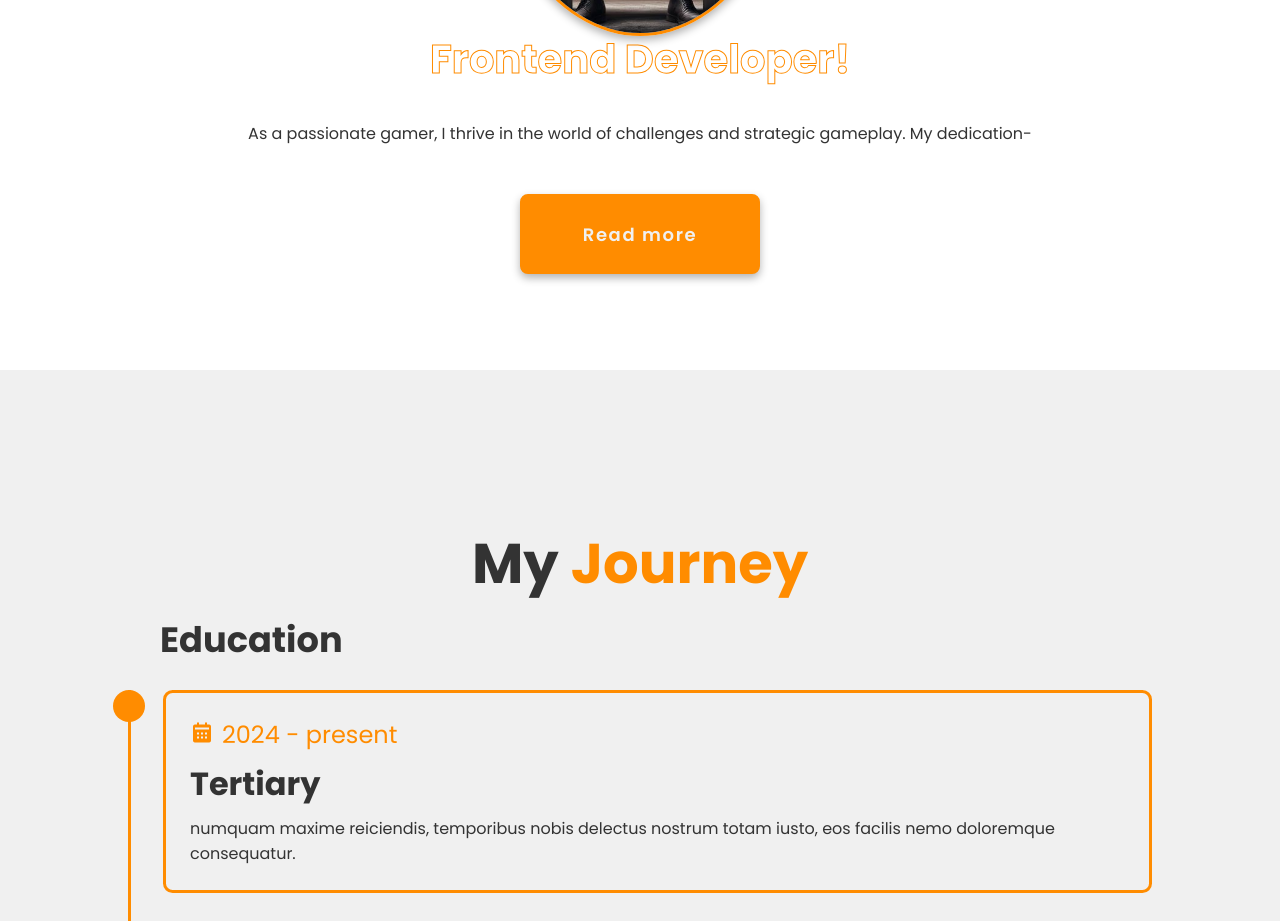
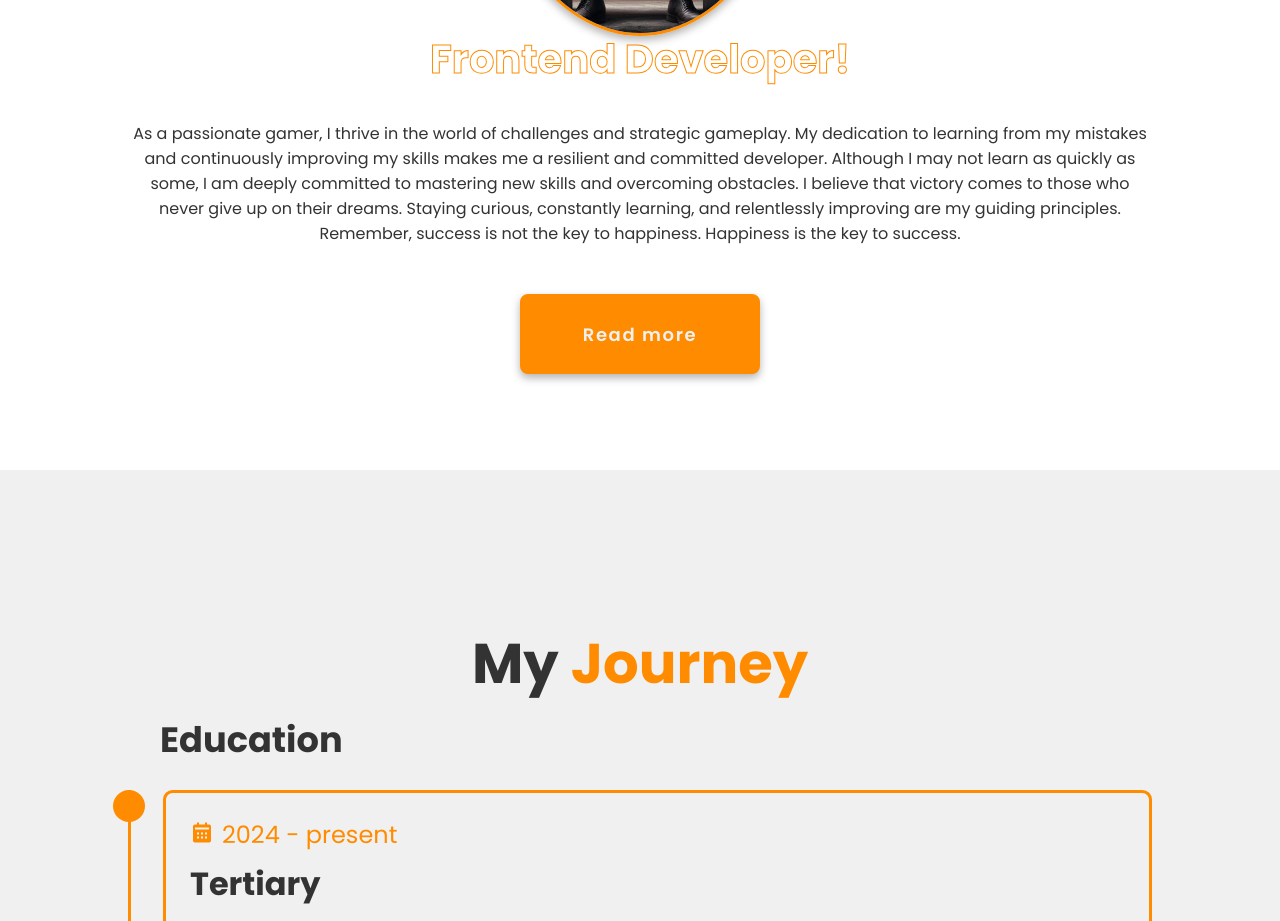
Before and after one commit to joebert29/Portfolio, a plain HTML site: page index.html in a window 1280 px wide. Shown: the part 1478-2399 px from the top of the page. Drawn offline with nearby package versions, Linux system fonts and the light colour scheme.

Commit message:
Update index.html
about me

```diff
--- a/index.html
+++ b/index.html
@@ -59,7 +59,7 @@
             <div class="text-animate">
                 <h3>Frontend Developer!</h3>
             </div>
-            <p>As a passionate gamer, I thrive in the world of challenges and strategic gameplay. My dedication- </p>
+            <p>As a passionate gamer, I thrive in the world of challenges and strategic gameplay. My dedication to learning from my mistakes and continuously improving my skills makes me a resilient and committed developer. Although I may not learn as quickly as some, I am deeply committed to mastering new skills and overcoming obstacles. I believe that victory comes to those who never give up on their dreams. Staying curious, constantly learning, and relentlessly improving are my guiding principles. Remember, success is not the key to happiness. Happiness is the key to success.</p>
 
             <div class="btn-box btns">
                 <a href="#" class="btn">Read more</a>
```
